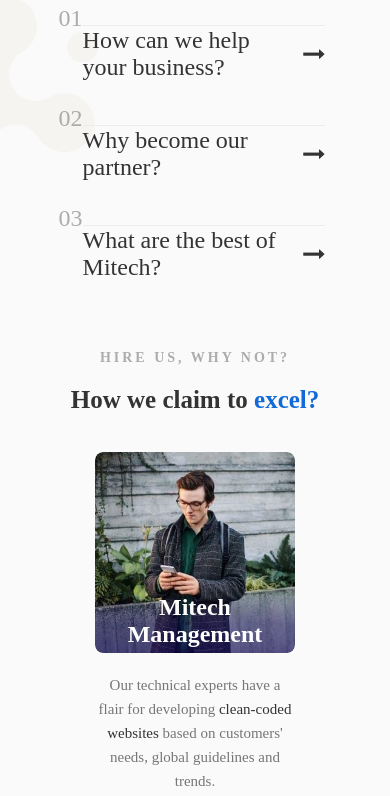
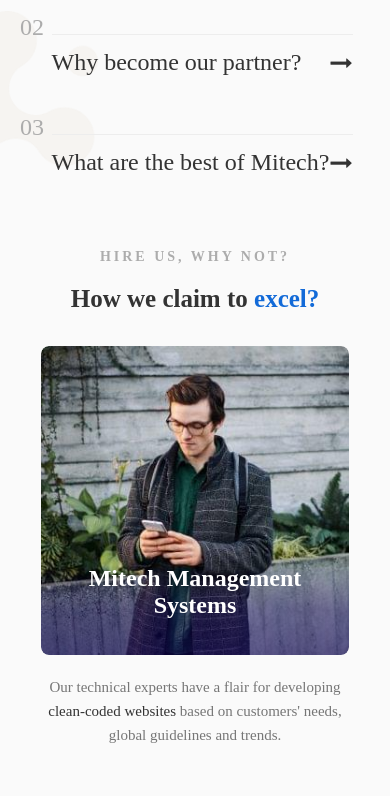
Before and after one commit to front-end-by-rimantas/19-grupe-portfolio-mitech, a website: page index.html in a window 390 px wide. Shown: the part 2600-3396 px from the top of the page. Drawn offline with Linux system fonts and the light colour scheme; a web font is replaced by a local one.

Commit message:
info techno resp mobile update

```diff
--- a/css/components/hire-us.css
+++ b/css/components/hire-us.css
@@ -191,16 +191,30 @@
         grid-template-columns: 1fr;
     }
     .hireus-container {
-        width: 66%;
+        width: 68%;
     }
     .hireus-container:nth-of-type(odd) {
-        margin: 8px 17% 0px 17%;
+        margin: 8px 18% 0px 18%;
     }
     .hireus-container:nth-of-type(even) {
-        margin: 8px 17% 0px 17%;
+        margin: 8px 18% 0px 18%;
     }
     .overflow h5 {
         font-size: 24px;
         padding: 0% 12%;
     }
 }
+@media (max-width: 550px) {
+    .container.info-techno .hireus {
+        gap: 5px
+    }
+    .hireus-container {
+        width: 90%;
+    }
+    .hireus-container:nth-of-type(odd) {
+        margin: 8px 5% 0px 5%;
+    }
+    .hireus-container:nth-of-type(even) {
+        margin: 8px 5% 0px 5%;
+    }
+}
--- a/css/components/info-techno.css
+++ b/css/components/info-techno.css
@@ -107,10 +107,35 @@
     .info > .line {
         width: 91%;
     }
-     .info > .line > * {
+    .info > .line > * {
        margin: 24px 0px 48px 0px;
     }
     .info > .number {
         width: 7%;
     }
 }
+
+@media (max-width: 550px) {
+    .container.info-techno {
+        grid-template-columns: 10px 1fr 10px;
+        gap: 10px;
+    }
+    .container.info-techno .ourcompany {
+        gap: 5px
+    }
+    .ourcompany > div:first-of-type {
+        margin: 0px 0px 0px 0px;
+    }
+    .ourcompany > div:last-of-type {
+        margin: 0px 0px 0px 0px;
+    }
+    .info > .number {
+        width: 14;
+    }
+    .info > .line {
+        width: 86%;
+    }
+    .info span {
+        width: 95%;
+    }
+}
--- a/index.html
+++ b/index.html
@@ -154,14 +154,14 @@
     <!-- section info-techno begin -->
     <section class="container info-techno">
         <div class="row ourcompany">
-            <div class="col-6 col-md-12">
+            <div class="col-6 col-lg-6 col-md-12 col-sm-12 col-xs-12">
                 <h6>our company</h6>
                 <h3>We've been thriving in <u>38 years</u></h3>
                 <p>Mitech specializes in technological and IT-related services such as product engineering, warranty management, building cloud, infrastructure, network, etc.
                     We put a strong focus on the needs of your business to figure out solutions that best fits your demand and nail it.</p>
                 <a href="#" class="btn">join us now</a>
             </div>
-            <div class="col-6 col-md-12">
+            <div class="col-6 col-lg-6 col-md-12 col-sm-12 col-xs-12">
                 <div class="info">
                     <div class="number">01</div>
                     <div class="line">
@@ -191,11 +191,11 @@
         <!-- section info-techno end -->
         <!-- section HIRE US begin -->
         <div class="row hireus">
-            <div class="col-12">
+            <div class="col-12 col-lg-12 col-md-12 col-sm-12 col-xs-12">
                 <h6>hire us, why not?</h6>
                 <h3>How we claim to <u>excel?</u></h3>
             </div>
-            <div class="linklist col-12">
+            <div class="linklist col-12 col-lg-12 col-md-12 col-sm-12 col-xs-12">
                 <div class="hireus-container" >
                     <a href="#">
                         <div class="curtain"></div>
@@ -245,7 +245,7 @@
                     </p>
                 </div>
             </div>
-            <div class="col-12">
+            <div class="col-12 col-lg-12 col-md-12 col-sm-12 col-xs-12">
                 <a class="underline-link" href="#">
                     <span>Learn more about how we work span</span>
                     <i class="fa fa-long-arrow-right" aria-hidden="true"></i>
```
